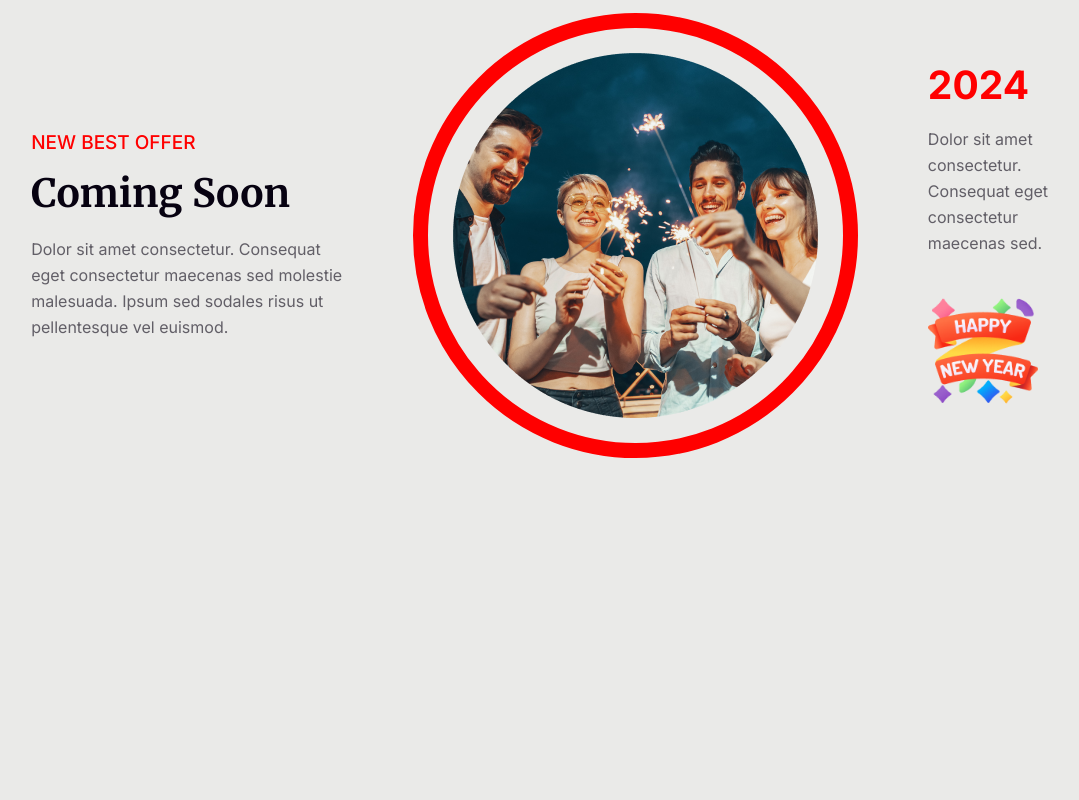
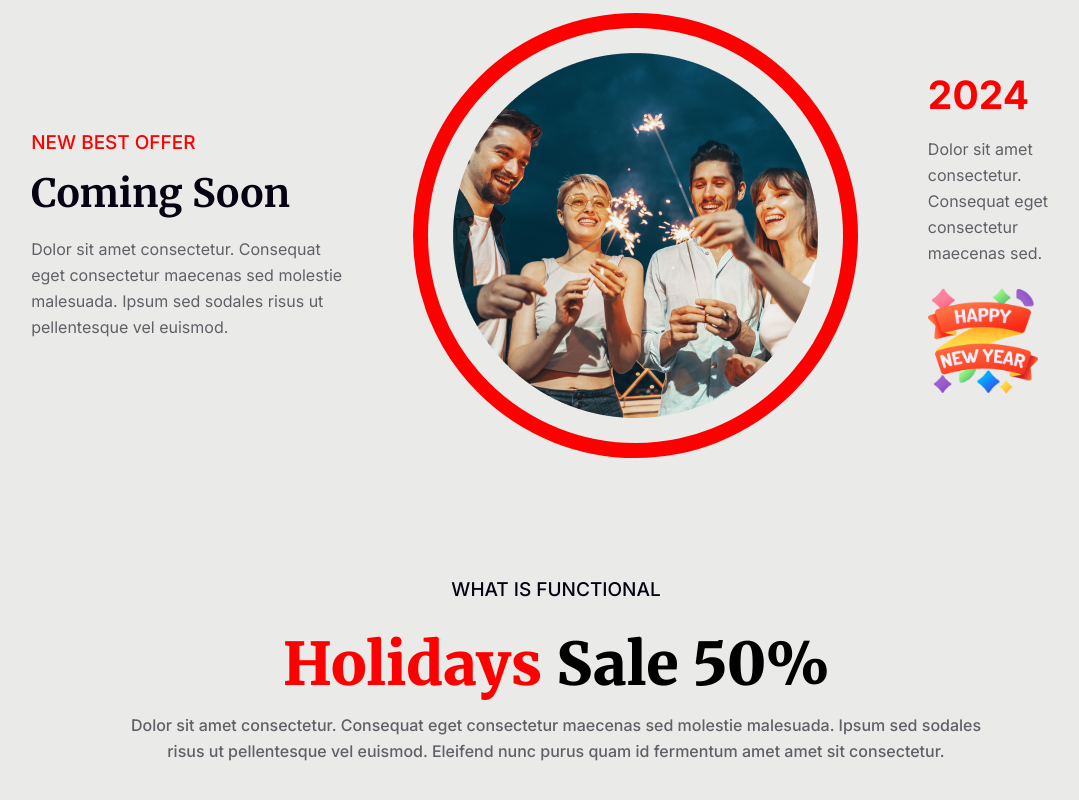
Before and after one commit to mohithedev/B9_Assignment_01, a plain HTML site: page index.html in a window 1280 px wide. Shown: the part 2678-3478 px from the top of the page, without its empty margins (84-1163 px from the left). Before the commit the page ends 3256 px from the top, so only its background shows below. Drawn offline with Linux system fonts and the light colour scheme.

Commit message:
finished styling of the holidays section

```diff
--- a/index.html
+++ b/index.html
@@ -94,6 +94,18 @@
         </section>
         <!-- coming soon section end -->
 
+        <!-- holidays sale section start -->
+        <section id="holidays">
+            <div class="container holidays_main">
+                <div class="holidays_heading">
+                    <h3 class="holidays_function">WHAT IS FUNCTIONAL</h3>
+                    <h2 class="heading_title"><span class="holidays_red">Holidays</span> Sale 50%</h2>
+                    <p class="holidays_description">Dolor sit amet consectetur. Consequat eget consectetur maecenas sed molestie malesuada. Ipsum sed sodales risus ut pellentesque vel euismod. Eleifend nunc purus quam id fermentum amet amet sit consectetur.</p>
+                </div>
+            </div>
+        </section>
+        <!-- holidays sale section end -->
+
     </main>
     <!-- Main Are End -->
 
--- a/styles/style.css
+++ b/styles/style.css
@@ -11,19 +11,24 @@
 body {
     background: #eaeae8;
 }
-/* General style */
+/* General or common style */
 .container{
   width: 82%;
   max-width: 1320px;
   margin: 0 auto 120px;
   border-radius: 16px;
 }
-/* Common style */
 .heading_title{
   font-family: Merriweather;
   font-size: 59px;
   font-weight: 900;
   line-height: 95px;
+}
+p{
+  color: rgba(7, 2, 17, 0.60);
+  font-family: Inter;
+  font-size: 16px;
+  line-height: 26px;
 }
 /* Header style start */
 .banner{
@@ -106,7 +111,7 @@ body {
 }
 .welcome_content .welcome_description{
   color: rgba(255, 255, 255, 0.80);
-  font-size: 15px;
+  font-size: 14px;
   font-weight: 400;
   margin: 0 0 35px;
 }
@@ -186,16 +191,12 @@ body {
   font-family: Inter;
 }
 .soon_content .soon_description{
-  color: rgba(7, 2, 17, 0.60);
-  font-size: 16px;
   font-weight: 400;
-  font-family: Inter;
-  line-height: 26px;
 }
 .soon_content img{
   width: 110px;
   height: 110px;
-  margin: 40px 0 0;
+  margin: 20px 0 0;
 }
 .soon_main .soon_img{
   padding: 25px;
@@ -206,3 +207,27 @@ body {
   align-items: center;
 }
 /* coming soon style end  */
+/* holidays sale style start  */
+.holidays_main{
+  display: flex;
+  justify-content: center;
+  align-items: center;
+}
+.holidays_heading{
+  max-width: 877px;
+  text-align: center;
+}
+.holidays_heading .holidays_function{
+  color: #070211;
+  font-size: 19px;
+  font-family: Inter;
+  font-weight: 500;
+  margin: 0 0 16px;
+}
+.holidays_heading .heading_title .holidays_red{
+  color: #f00;
+}
+.holidays_heading .holidays_description{
+  font-weight: 500;
+}
+/* holidays sale style end  */
```
